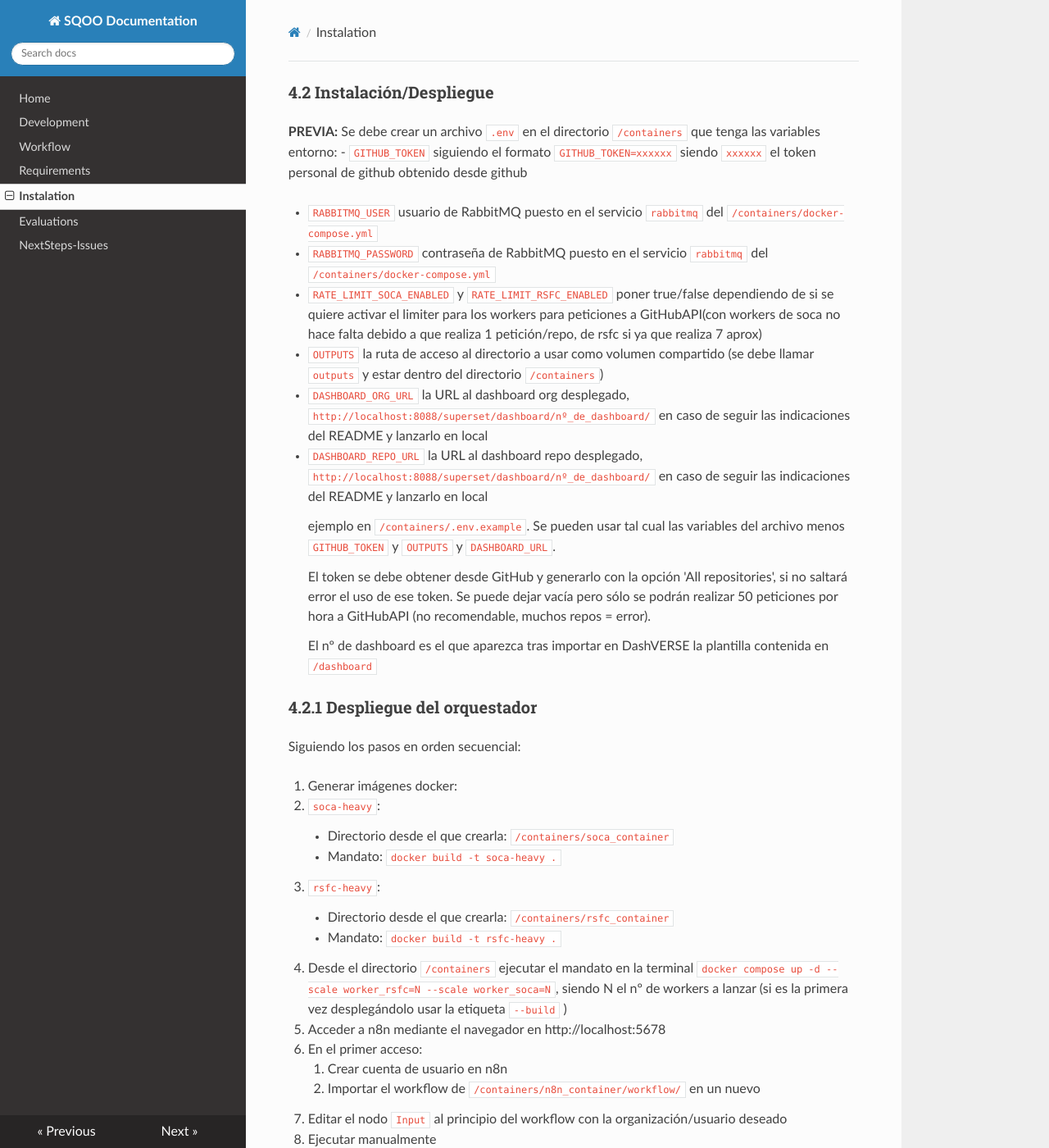
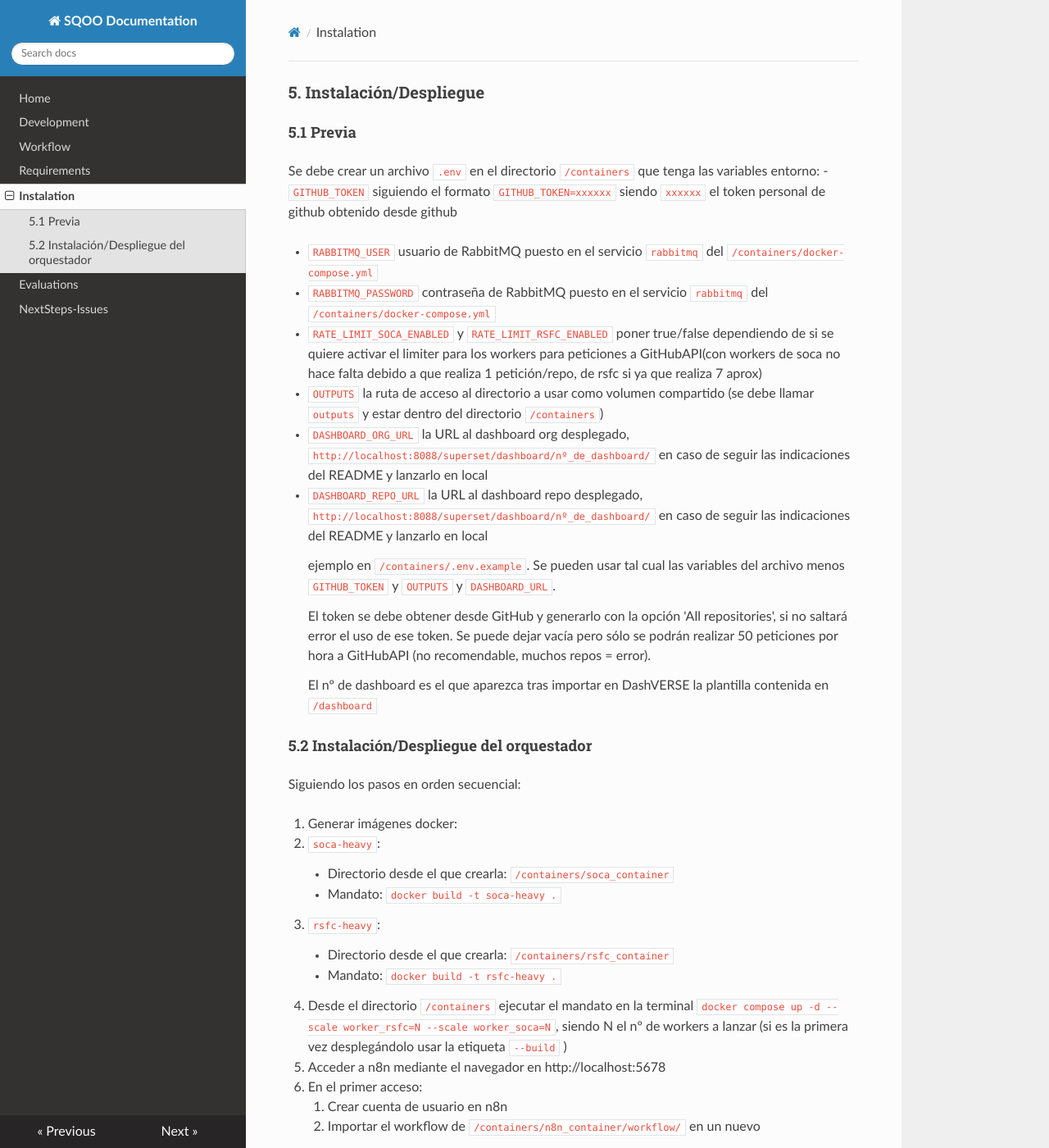
Before and after one commit to SergioZSZ/Software-Quality-Observatory-Orchestrator-TFG, an MkDocs documentation site: the page built from docs/instalacion.md, in a window 1280 px wide and 1400 px high. Shown: the whole window at 82% size. Built offline with MkDocs 1.6.1, drawn with Linux system fonts in a browser that asks for light colours; nearby versions of some CDN libraries; some of the changed text lies outside the part shown.

Commit message:
updated docs

```diff
--- a/docs/instalacion.md
+++ b/docs/instalacion.md
@@ -1,6 +1,7 @@
-### 4.2 Instalación/Despliegue
+### 5. Instalación/Despliegue
 
-**PREVIA:** Se debe crear un archivo `.env` en el directorio `/containers` que tenga las variables entorno:
+#### 5.1 Previa
+ Se debe crear un archivo `.env` en el directorio `/containers` que tenga las variables entorno:
    - `GITHUB_TOKEN` siguiendo el formato `GITHUB_TOKEN=xxxxxx` siendo `xxxxxx` el token personal de github obtenido desde github
 
    - `RABBITMQ_USER` usuario de RabbitMQ puesto en el servicio `rabbitmq` del `/containers/docker-compose.yml`
@@ -21,7 +22,7 @@
     El nº de dashboard es el que aparezca tras importar en DashVERSE la plantilla contenida en `/dashboard`
 
 
-### 4.2.1 Despliegue del orquestador
+#### 5.2 Instalación/Despliegue del orquestador
 Siguiendo los pasos en orden secuencial:
 
 1. Generar imágenes  docker:
@@ -45,7 +46,7 @@ Tras ello se ejecutará el workflow obteniendo en el directorio outputs declarad
 
 
 
-### 4.2.2 Despliegue de DashVERSE
+### 5.3 Instalación/Despliegue de DashVERSE
 
 🚧🚧 *In_Progress (falta despliegue dashverse)* 🚧🚧
 
```
Also changed, not shown: README.md (+16 -15 lines), docs/evaluaciones.md (+9 -9 lines), docs/issues.md (+1 -1 lines), docs/requisitos.md (+5 -4 lines).
